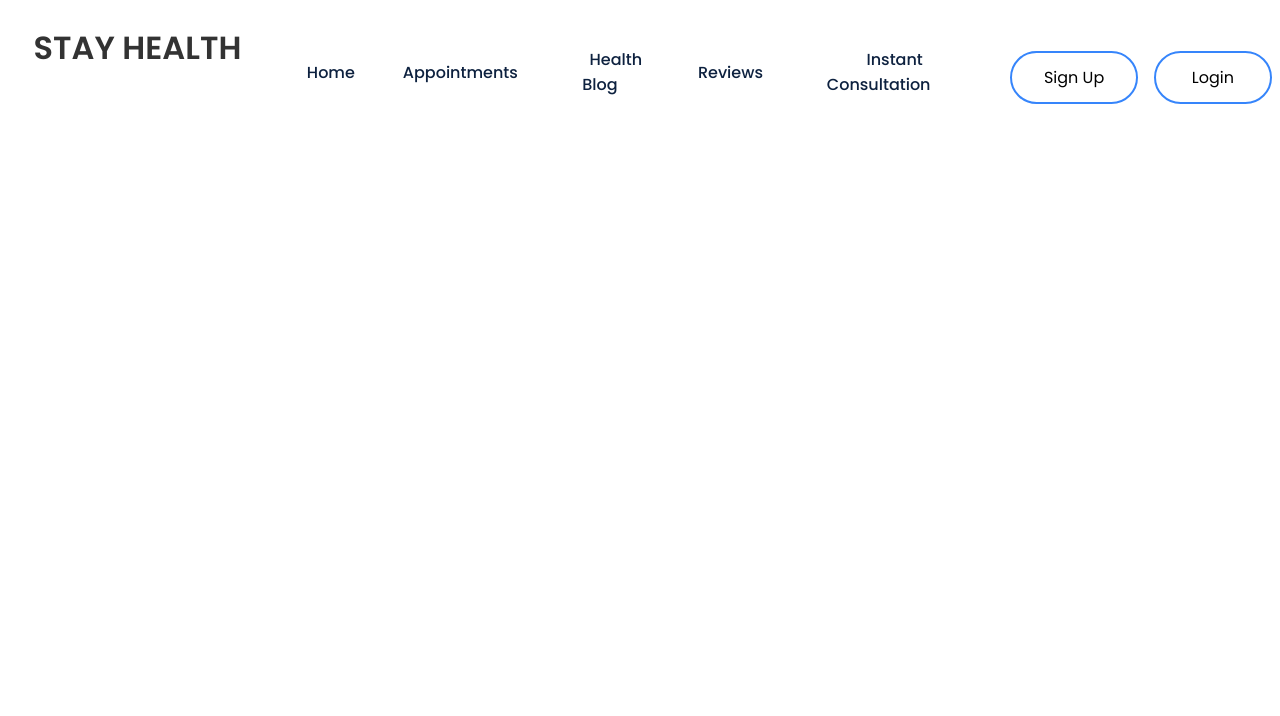
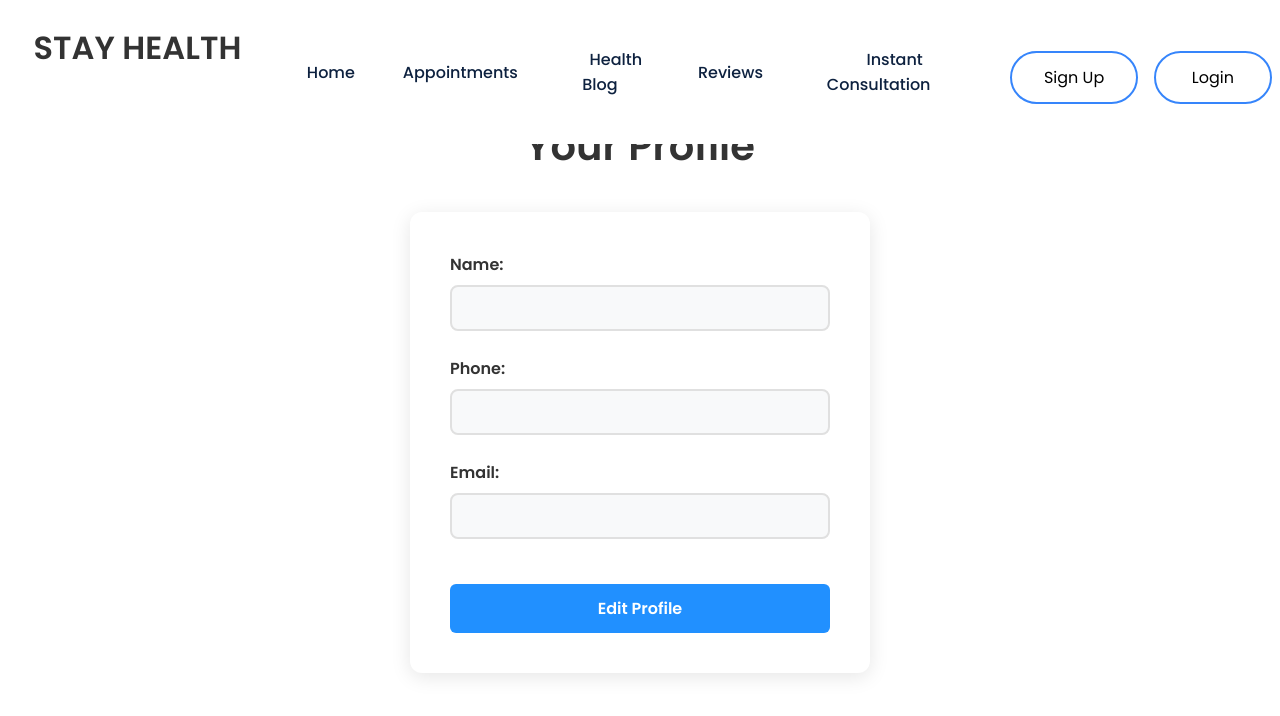
Before and after one commit to Muhammed-Afsal-T/stayhealthy-react, a React (Create React App) app: page /profile in a window 1280 px wide. Shown: the top 716 px of the page. Built offline with nearby package versions, Linux system fonts and the light colour scheme; sample sign-in values are in the browser's storage.

Commit message:
profile info displaying and editing form added

```diff
--- a/src/App.js
+++ b/src/App.js
@@ -10,6 +10,7 @@ import FindDoctorSearch from './Components/FindDoctorSearch/FindDoctorSearch';
 import BookingConsultation from './Components/BookingConsultation/BookingConsultation';
 import Notification from './Components/Notification/Notification';
 import ReviewForm from './Components/ReviewForm/ReviewForm';
+import Profile from './Components/Profile/Profile';
 
 function App() {
   return (
@@ -25,6 +26,7 @@ function App() {
             <Route path="/booking-consultation" element={<BookingConsultation/>}/>
             <Route path="/test-search" element={<FindDoctorSearch/>}/>
             <Route path="/reviewform" element={<ReviewForm/>}/>
+            <Route path="/profile" element={<Profile/>} />
           </Routes>
         </Notification>
       </BrowserRouter>
--- /dev/null
+++ b/src/Components/Profile/Profile.css
@@ -0,0 +1,174 @@
+.profile-page-container {
+    margin-top: 80px;
+    padding: 40px 20px;
+    max-width: 500px;
+    margin-left: auto;
+    margin-right: auto;
+    font-family: 'Segoe UI', Tahoma, Geneva, Verdana, sans-serif;
+}
+
+.profile-header {
+    text-align: center;
+    margin-bottom: 40px;
+}
+
+.profile-header h1 {
+    color: #333;
+    font-size: 2.5em;
+    font-weight: 600;
+    margin: 0;
+}
+
+.profile-container {
+    background: white;
+    border-radius: 12px;
+    box-shadow: 0 4px 20px rgba(0, 0, 0, 0.1);
+    padding: 40px;
+}
+
+/* Form Styles */
+.profile-form {
+    width: 100%;
+}
+
+.form-group {
+    margin-bottom: 25px;
+}
+
+.form-group label {
+    display: block;
+    font-weight: 600;
+    color: #333;
+    margin-bottom: 8px;
+    font-size: 16px;
+    text-align: left;
+}
+
+.form-input {
+    width: 100%;
+    padding: 12px 16px;
+    border: 2px solid #e0e0e0;
+    border-radius: 8px;
+    background: white;
+    font-size: 16px;
+    transition: all 0.3s ease;
+    box-sizing: border-box;
+}
+
+.form-input:focus {
+    outline: none;
+    border-color: #2190FF;
+    box-shadow: 0 0 0 3px rgba(33, 144, 255, 0.1);
+}
+
+.form-input:disabled {
+    background-color: #f8f9fa;
+    color: #666;
+    border-color: #e0e0e0;
+}
+
+/* Display Mode Styles */
+.display-input {
+    width: 100%;
+    padding: 12px 16px;
+    border: 2px solid #e0e0e0;
+    border-radius: 8px;
+    background: #f8f9fa;
+    font-size: 16px;
+    color: #333;
+    min-height: 46px;
+    display: flex;
+    align-items: ce;
+    box-sizing: border-box;
+    text-align: left;
+}
+
+/* Button Styles */
+.form-actions {
+    display: flex;
+    gap: 15px;
+    justify-content: center;
+    margin-top: 30px;
+}
+
+.edit-btn, .save-btn, .cancel-btn {
+    padding: 12px 30px;
+    border: none;
+    border-radius: 6px;
+    font-size: 16px;
+    font-weight: 600;
+    cursor: pointer;
+    transition: all 0.3s ease;
+}
+
+.edit-btn {
+    background: #2190FF;
+    color: white;
+    margin-top: 20px;
+    width: 100%;
+}
+
+.edit-btn:hover {
+    background: #1976d2;
+    transform: translateY(-2px);
+}
+
+.save-btn {
+    background: #2190FF;
+    color: white;
+    flex: 1;
+}
+
+.save-btn:hover {
+    background: #1976d2;
+    transform: translateY(-2px);
+}
+
+.cancel-btn {
+    background: #6c757d;
+    color: white;
+    flex: 1;
+}
+
+.cancel-btn:hover {
+    background: #5a6268;
+    transform: translateY(-2px);
+}
+
+/* Responsive Design */
+@media (max-width: 768px) {
+    .profile-page-container {
+        padding: 20px 15px;
+        margin-top: 60px;
+    }
+
+    .profile-container {
+        padding: 30px 20px;
+    }
+
+    .profile-header h1 {
+        font-size: 2em;
+    }
+
+    .form-actions {
+        flex-direction: column;
+    }
+
+    .edit-btn, .save-btn, .cancel-btn {
+        width: 100%;
+    }
+}
+
+@media (max-width: 480px) {
+    .profile-page-container {
+        padding: 15px 10px;
+    }
+
+    .profile-container {
+        padding: 20px 15px;
+    }
+
+    .profile-header h1 {
+        font-size: 1.8em;
+    }
+}
--- /dev/null
+++ b/src/Components/Profile/Profile.js
@@ -0,0 +1,171 @@
+import React, { useState, useEffect } from "react";
+import { useNavigate } from "react-router-dom";
+import "./Profile.css";
+
+const Profile = () => {
+    const [userDetails, setUserDetails] = useState({
+        name: "",
+        phone: "",
+        email: ""
+    });
+    const [editMode, setEditMode] = useState(false);
+    const navigate = useNavigate();
+
+    useEffect(() => {
+        const authtoken = sessionStorage.getItem("auth-token");
+        if (!authtoken) {
+            navigate("/login");
+        } else {
+            // Get user details from sessionStorage
+            const storedName = sessionStorage.getItem("name");
+            const storedPhone = sessionStorage.getItem("phone");
+            const storedEmail = sessionStorage.getItem("email");
+
+            setUserDetails({
+                name: storedName || "",
+                phone: storedPhone || "",
+                email: storedEmail || ""
+            });
+        }
+    }, [navigate]);
+
+    const handleInputChange = (e) => {
+        const { name, value } = e.target;
+        setUserDetails(prev => ({
+            ...prev,
+            [name]: value
+        }));
+    };
+
+    const handleEdit = () => {
+        setEditMode(true);
+    };
+
+    const handleSubmit = async (e) => {
+        e.preventDefault();
+
+        try {
+            const authtoken = sessionStorage.getItem("auth-token");
+            const email = sessionStorage.getItem("email");
+
+            if (!authtoken || !email) {
+                navigate("/login");
+                return;
+            }
+
+            // Update sessionStorage with new values
+            sessionStorage.setItem("name", userDetails.name);
+            sessionStorage.setItem("phone", userDetails.phone);
+
+            // Show success message
+            alert("Profile Updated Successfully!");
+            setEditMode(false);
+
+        } catch (error) {
+            console.error('Profile update error:', error);
+            alert("Failed to update profile");
+        }
+    };
+
+    const handleCancel = () => {
+        // Reload original data from sessionStorage
+        const storedName = sessionStorage.getItem("name");
+        const storedPhone = sessionStorage.getItem("phone");
+        const storedEmail = sessionStorage.getItem("email");
+
+        setUserDetails({
+            name: storedName || "",
+            phone: storedPhone || "",
+            email: storedEmail || ""
+        });
+        setEditMode(false);
+    };
+
+    return (
+        <div className="profile-page-container">
+            <div className="profile-header">
+                <h1>Your Profile</h1>
+            </div>
+
+            <div className="profile-container">
+                {editMode ? (
+                    <form onSubmit={handleSubmit} className="profile-form">
+                        <div className="form-group">
+                            <label>Name:</label>
+                            <input
+                                type="text"
+                                name="name"
+                                value={userDetails.name}
+                                onChange={handleInputChange}
+                                className="form-input"
+                                required
+                            />
+                        </div>
+
+                        <div className="form-group">
+                            <label>Phone:</label>
+                            <input
+                                type="text"
+                                name="phone"
+                                value={userDetails.phone}
+                                onChange={handleInputChange}
+                                className="form-input"
+                                required
+                            />
+                        </div>
+
+                        <div className="form-group">
+                            <label>Email:</label>
+                            <input
+                                type="email"
+                                name="email"
+                                value={userDetails.email}
+                                onChange={handleInputChange}
+                                className="form-input"
+                                disabled // Email cannot be changed
+                            />
+                        </div>
+
+                        <div className="form-actions">
+                            <button type="button" onClick={handleCancel} className="cancel-btn">
+                                Cancel
+                            </button>
+                            <button type="submit" className="save-btn">
+                                Save
+                            </button>
+                        </div>
+                    </form>
+                ) : (
+                    <div className="profile-details">
+                        <div className="form-group">
+                            <label>Name:</label>
+                            <div className="display-input">
+                                {userDetails.name}
+                            </div>
+                        </div>
+
+                        <div className="form-group">
+                            <label>Phone:</label>
+                            <div className="display-input">
+                                {userDetails.phone}
+                            </div>
+                        </div>
+
+                        <div className="form-group">
+                            <label>Email:</label>
+                            <div className="display-input">
+                                {userDetails.email}
+                            </div>
+                        </div>
+
+                        <button onClick={handleEdit} className="edit-btn">
+                            Edit Profile
+                        </button>
+                    </div>
+                )}
+            </div>
+        </div>
+    );
+};
+
+export default Profile;
```
Also changed, not shown: 1 other file (tests, documents, lock files or other folders).
